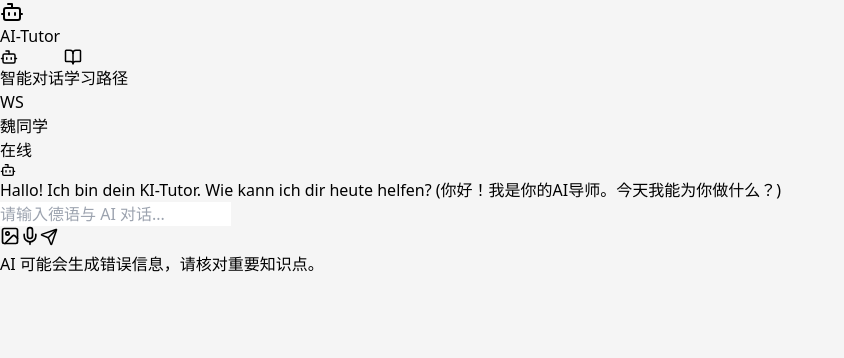
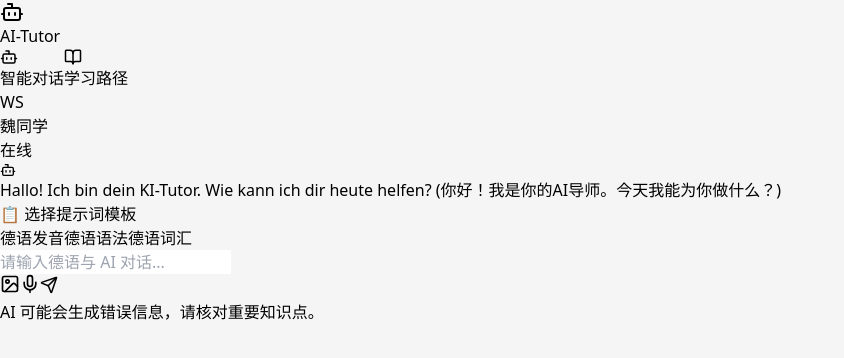
Before and after one commit to WuAnTheShy/SITP-German-AI-Agent, a React (Vite) app: page /#/student in a window 1280 px wide. Shown: the top 358 px of the page, without its empty margins (0-844 px from the left). Built offline with nearby package versions, Linux system fonts and the light colour scheme.

Commit message:
Add German prompt templates to StudentHome component
Added German prompt templates for pronunciation, grammar, and vocabulary analysis.

```diff
--- a/src/pages/student/StudentHome.jsx
+++ b/src/pages/student/StudentHome.jsx
@@ -3,11 +3,29 @@ import React, { useState } from 'react';
 import { Send, Bot, User, BookOpen, Mic, Image as ImageIcon } from 'lucide-react';
 
 const StudentHome = () => {
+    // 新增：德语功能提示词模板
+const promptTemplates = [
+  {
+    name: "德语发音",
+    text: "请帮我分析这个德语句子的发音规则，并标注每个单词的音标：[请输入德语句子]"
+  },
+  {
+    name: "德语语法",
+    text: "请解析这个德语句子的语法结构，包括时态、格位和从句类型：[请输入德语句子]"
+  },
+  {
+    name: "德语词汇",
+    text: "请帮我扩展这个德语单词的同义词、反义词和常用搭配：[请输入德语单词]"
+  }
+];
     const [messages, setMessages] = useState([
         { id: 1, sender: 'ai', text: 'Hallo! Ich bin dein KI-Tutor. Wie kann ich dir heute helfen? (你好！我是你的AI导师。今天我能为你做什么？)' }
     ]);
     const [input, setInput] = useState('');
-
+    // 新增：点击模板填充到输入框
+const handleTemplateClick = (templateText) => {
+  setInput(templateText);
+};
     // 模拟发送消息
     const handleSend = () => {
         if (!input.trim()) return;
@@ -77,7 +95,21 @@ const StudentHome = () => {
                         </div>
                     ))}
                 </div>
-
+                {/* 新增：提示词模板选择区 */}
+<div className="p-4 bg-gray-50 border-b border-gray-200">
+  <h3 className="text-sm font-medium text-gray-700 mb-2">📋 选择提示词模板</h3>
+  <div className="flex flex-wrap gap-2">
+    {promptTemplates.map((template, index) => (
+      <button
+        key={index}
+        onClick={() => handleTemplateClick(template.text)}
+        className="px-3 py-1 bg-blue-100 hover:bg-blue-200 text-blue-800 rounded text-xs transition-colors"
+      >
+        {template.name}
+      </button>
+    ))}
+  </div>
+</div>
                 {/* 输入框区域 */}
                 <div className="p-4 bg-white border-t border-gray-200">
                     <div className="max-w-4xl mx-auto relative">
```
